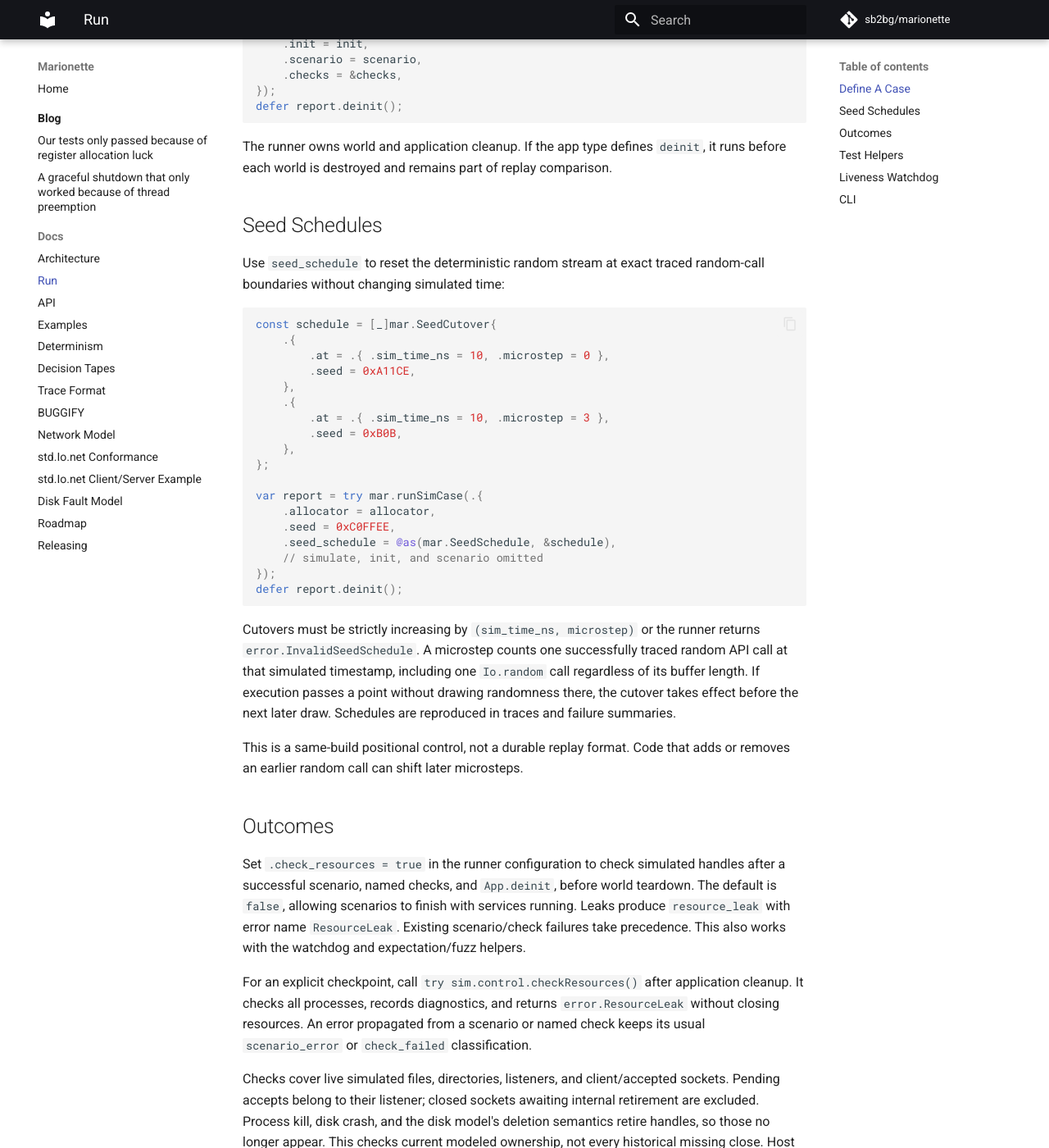
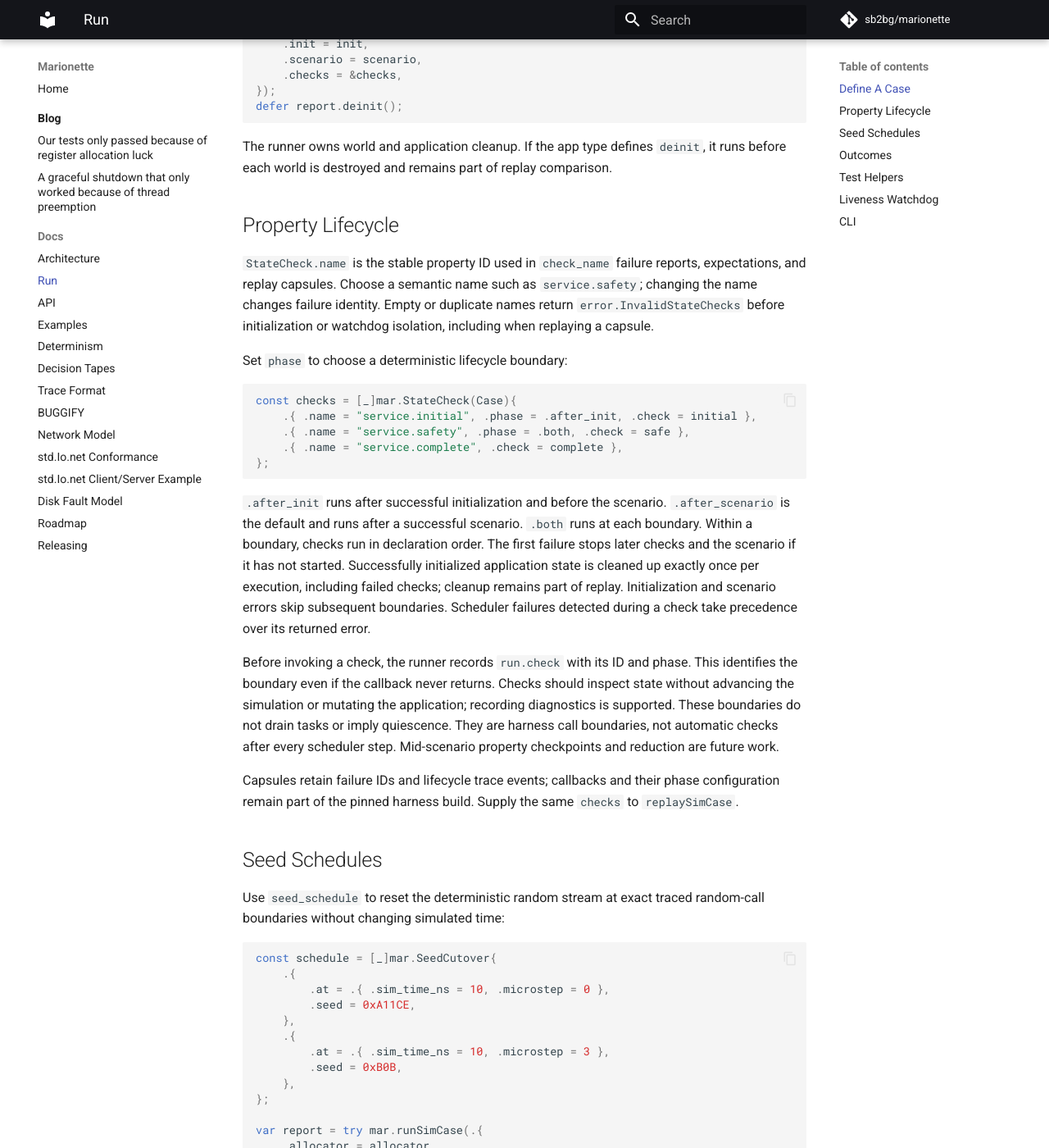
Before and after one commit to sb2bg/marionette, an MkDocs documentation site: the page built from docs/run.md, in a window 1280 px wide and 1400 px high, scrolled down 887 px. Shown: the whole window at 82% size. Built offline with MkDocs 1.6.1 and Material for MkDocs 9.7.7, drawn with Linux system fonts in a browser that asks for light colours; comment, search, counter and statistics services are not loaded.

Commit message:
Add deterministic property lifecycle checkpoints

````diff
--- a/docs/run.md
+++ b/docs/run.md
@@ -49,6 +49,45 @@ defer report.deinit();
 The runner owns world and application cleanup. If the app type defines
 `deinit`, it runs before each world is destroyed and remains part of replay
 comparison.
+
+## Property Lifecycle
+
+`StateCheck.name` is the stable property ID used in `check_name` failure reports,
+expectations, and replay capsules. Choose a semantic name such as
+`service.safety`; changing the name changes failure identity. Empty or duplicate
+names return `error.InvalidStateChecks` before initialization or watchdog
+isolation, including when replaying a capsule.
+
+Set `phase` to choose a deterministic lifecycle boundary:
+
+```zig
+const checks = [_]mar.StateCheck(Case){
+    .{ .name = "service.initial", .phase = .after_init, .check = initial },
+    .{ .name = "service.safety", .phase = .both, .check = safe },
+    .{ .name = "service.complete", .check = complete },
+};
+```
+
+`.after_init` runs after successful initialization and before the scenario.
+`.after_scenario` is the default and runs after a successful scenario.
+`.both` runs at each boundary. Within a boundary, checks run in declaration
+order. The first failure stops later checks and the scenario if it has not
+started. Successfully initialized application state is cleaned up exactly
+once per execution, including failed checks; cleanup remains part of replay.
+Initialization and scenario errors skip subsequent boundaries. Scheduler
+failures detected during a check take precedence over its returned error.
+
+Before invoking a check, the runner records `run.check` with its ID and phase.
+This identifies the boundary even if the callback never returns. Checks should
+inspect state without advancing the simulation or mutating the application;
+recording diagnostics is supported. These boundaries do not drain tasks or
+imply quiescence. They are harness call boundaries, not automatic checks after
+every scheduler step. Mid-scenario property checkpoints and reduction are
+future work.
+
+Capsules retain failure IDs and lifecycle trace events; callbacks and their
+phase configuration remain part of the pinned harness build. Supply the same
+`checks` to `replaySimCase`.
 
 ## Seed Schedules
 
````
Also changed, not shown: CHANGELOG.md (+13 -0 lines), ROADMAP.md (+2 -1 lines), docs/api.md (+5 -2 lines), docs/trace-format.md (+9 -2 lines), 7 other files.
